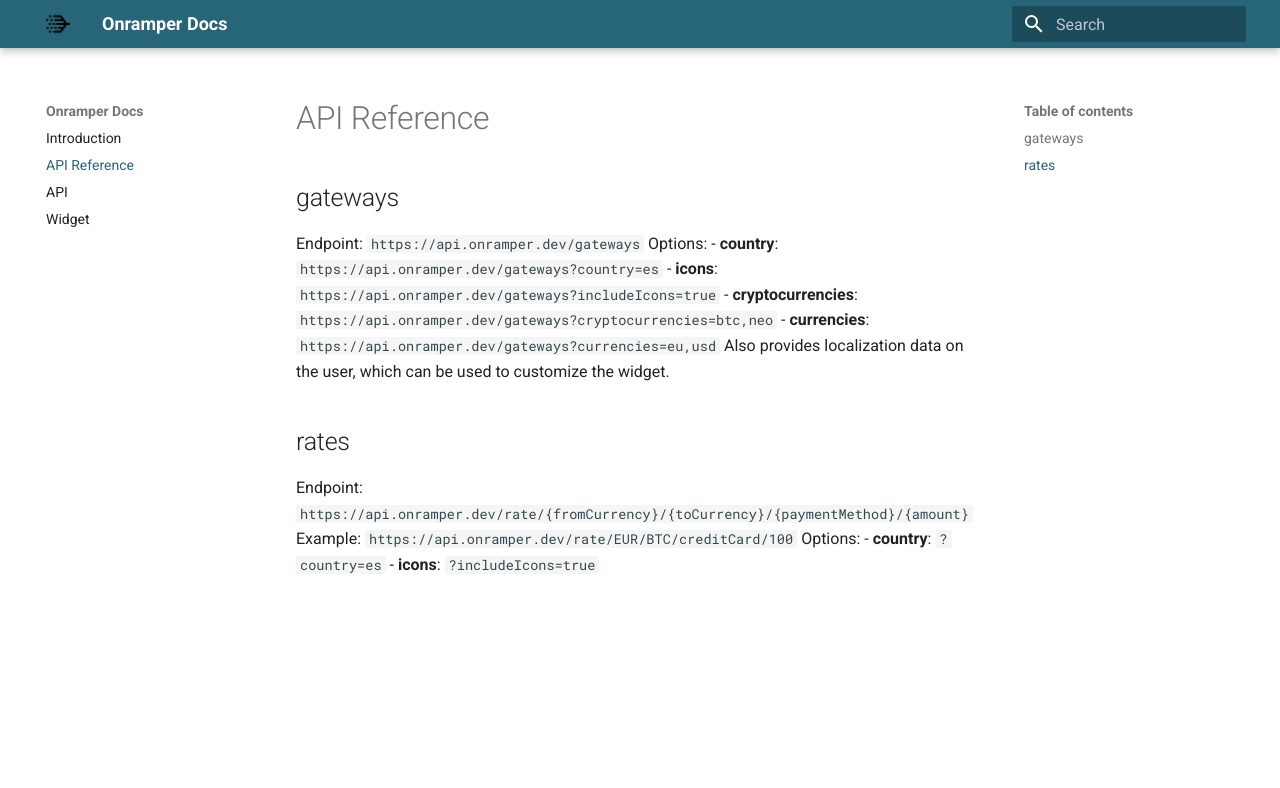
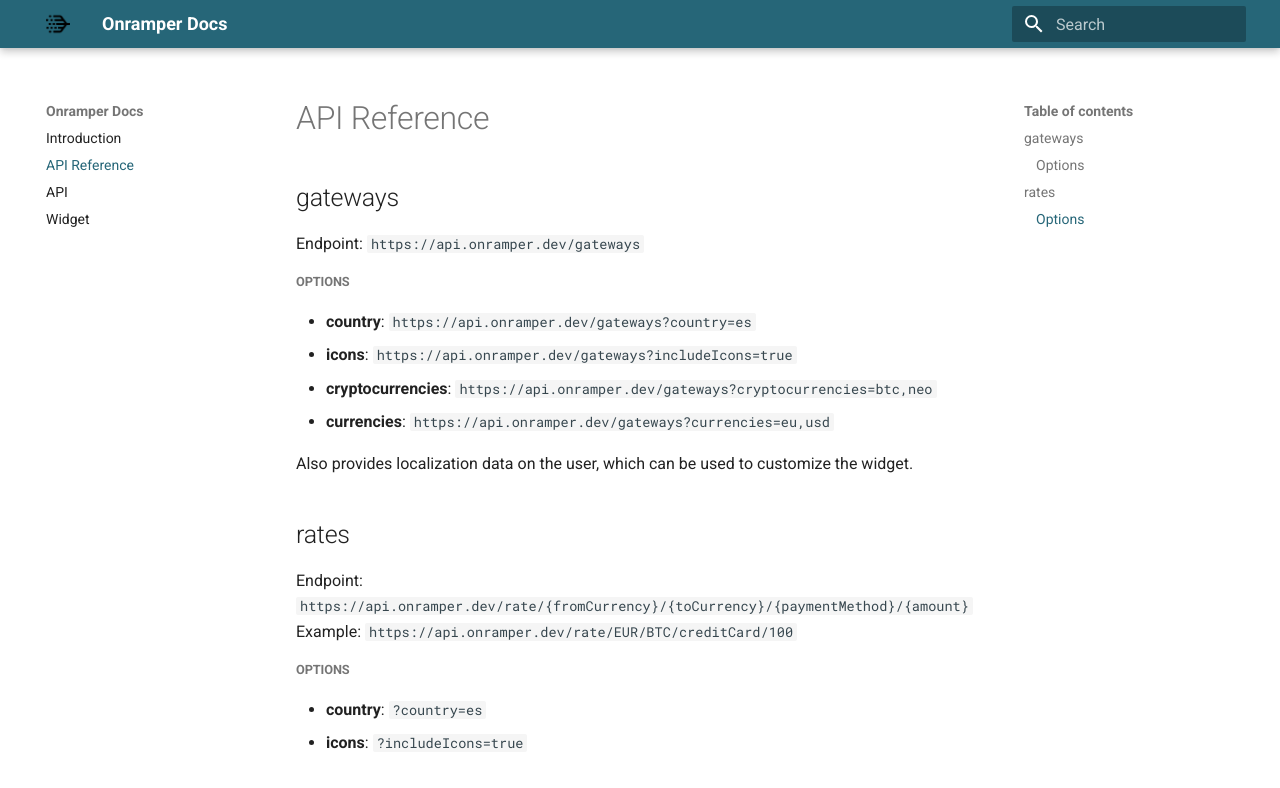
Before and after one commit to onramper/docs, an MkDocs documentation site: the page built from docs/API-Reference.md, in a window 1280 px wide. Shown: the top 788 px of the page. Built offline with MkDocs 1.6.1 and Material for MkDocs 9.7.7, drawn with Linux system fonts in a browser that asks for light colours.

Commit message:
Fix formatting

```diff
--- a/docs/API-Reference.md
+++ b/docs/API-Reference.md
@@ -1,15 +1,18 @@
 ## gateways
 Endpoint: `https://api.onramper.dev/gateways`
-Options:
-  - **country**: `https://api.onramper.dev/gateways?country=es`
-  - **icons**: `https://api.onramper.dev/gateways?includeIcons=true`
-  - **cryptocurrencies**: `https://api.onramper.dev/gateways?cryptocurrencies=btc,neo`
-  - **currencies**: `https://api.onramper.dev/gateways?currencies=eu,usd`
+
+##### Options
+- **country**: `https://api.onramper.dev/gateways?country=es`
+- **icons**: `https://api.onramper.dev/gateways?includeIcons=true`
+- **cryptocurrencies**: `https://api.onramper.dev/gateways?cryptocurrencies=btc,neo`
+- **currencies**: `https://api.onramper.dev/gateways?currencies=eu,usd`
+
 Also provides localization data on the user, which can be used to customize the widget.
 
 ## rates
 Endpoint: `https://api.onramper.dev/rate/{fromCurrency}/{toCurrency}/{paymentMethod}/{amount}`
 Example: `https://api.onramper.dev/rate/EUR/BTC/creditCard/100`
-Options:
+
+##### Options
   - **country**: `?country=es`
   - **icons**: `?includeIcons=true`
```
